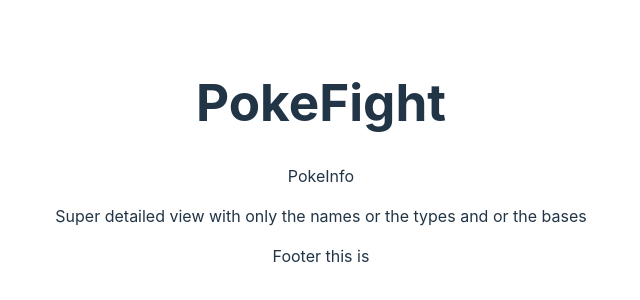
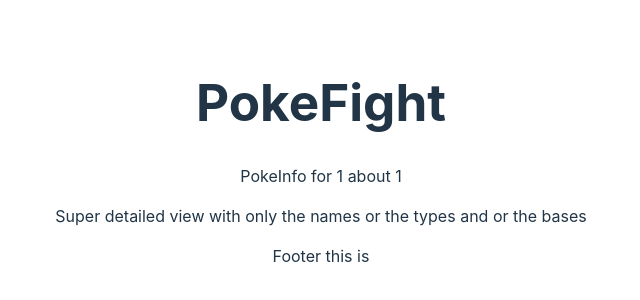
Before and after one commit to Endalokin/PokeFight-frontend, a React (Vite) app: page /pokemon/1/1 in a window 1280 px wide. Shown: the part 246-546 px from the top of the page, without its empty margins (319-959 px from the left). Built offline with nearby package versions, Linux system fonts and the light colour scheme.

Commit message:
useParams destructured for PokeDetail and PokeInfo

```diff
--- a/src/components/PokeDetail.jsx
+++ b/src/components/PokeDetail.jsx
@@ -1,9 +1,13 @@
 import React from 'react'
+import { useParams } from 'react-router-dom'
 
 export default function PokeDetail() {
+
+    const {id} = useParams()
+
     return (
         <>
-            <div>PokeDetail</div>
+            <div>PokeDetail for {id}</div>
             <p>Detailed view with the name, type and base</p>
         </>
     )
--- a/src/components/PokeInfo.jsx
+++ b/src/components/PokeInfo.jsx
@@ -1,9 +1,13 @@
 import React from 'react'
+import { useParams } from 'react-router-dom'
 
 export default function PokeInfo() {
+
+    const {id, info} = useParams()
+
     return (
         <>
-            <div>PokeInfo</div>
+            <div>PokeInfo for {id} about {info}</div>
             <p>Super detailed view with only the names or the types and or the bases</p>
         </>
     )
```
